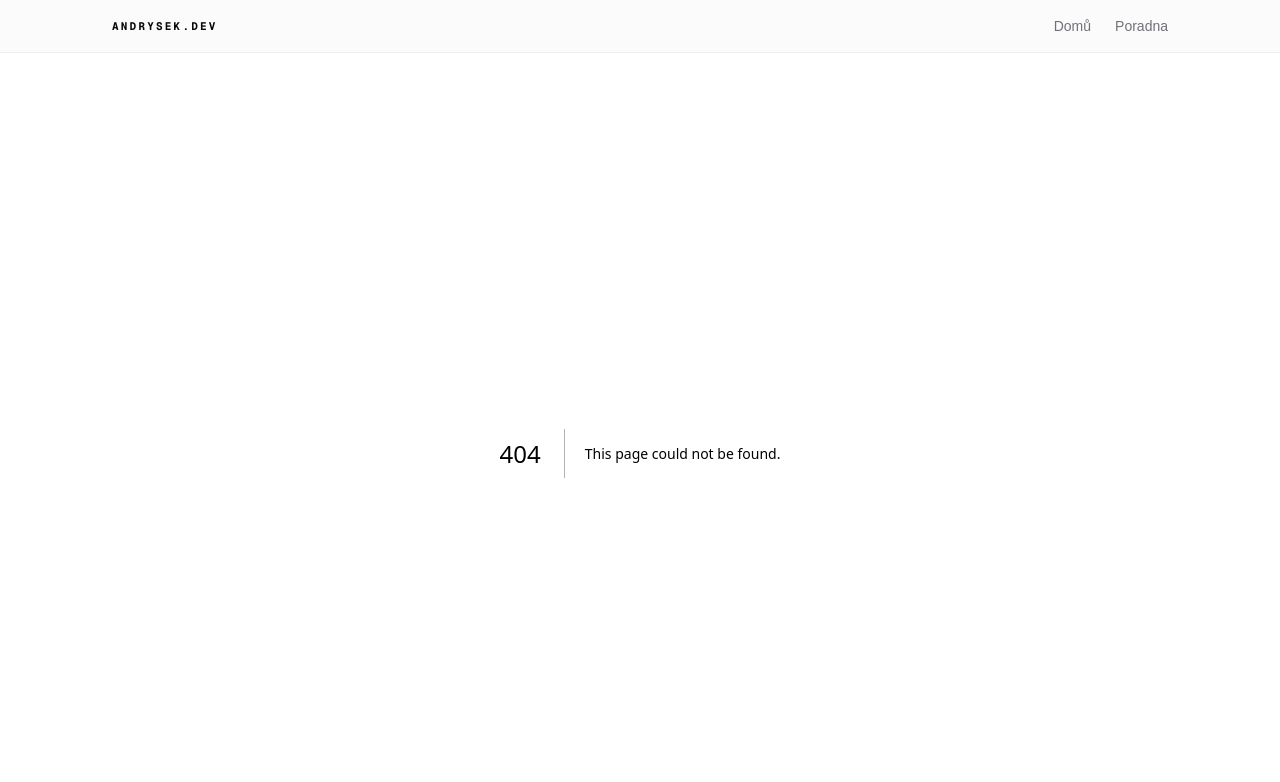
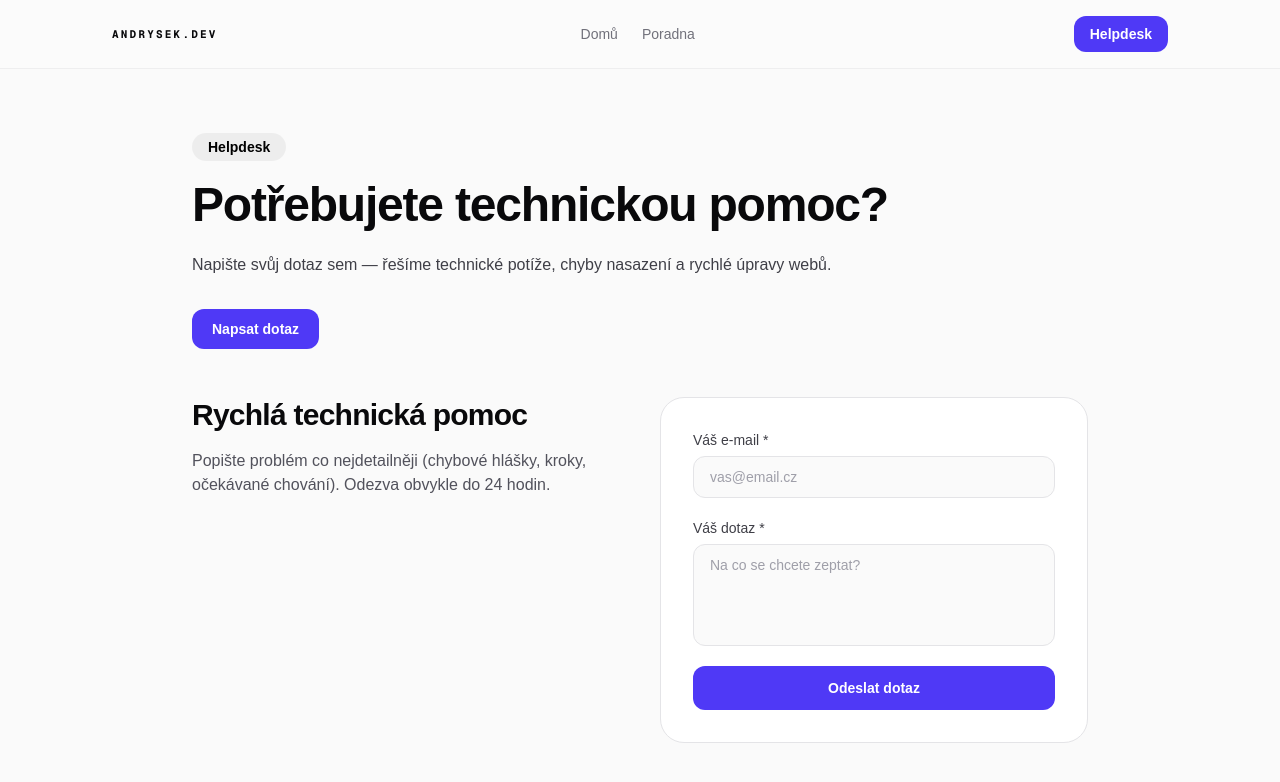
Before and after one commit to Andy-131313/Andy-web, a Next.js app in the folder andy-web/: page /helpdesk in a window 1280 px wide. Before the commit this address had no page. Shown: the top 782 px of the page. Built offline with nearby package versions, Linux system fonts and the light colour scheme.

Commit message:
Add helpdesk page and Helpdesk CTA

```diff
--- a/andy-web/app/components/SiteHeader.tsx
+++ b/andy-web/app/components/SiteHeader.tsx
@@ -46,6 +46,15 @@ export default function SiteHeader() {
             );
           })}
         </nav>
+
+        <Link
+          href="/helpdesk"
+          target="_blank"
+          rel="noopener noreferrer"
+          className="ml-4 inline-flex items-center rounded-xl bg-indigo-600 px-4 py-2 text-sm font-semibold text-white transition hover:bg-indigo-500 focus-visible:outline-none focus-visible:ring-2 focus-visible:ring-indigo-500 focus-visible:ring-offset-2 dark:focus-visible:ring-offset-[#090909]"
+        >
+          Helpdesk
+        </Link>
       </div>
     </header>
   );
--- /dev/null
+++ b/andy-web/app/helpdesk/page.tsx
@@ -0,0 +1,54 @@
+import type { Metadata } from 'next';
+import ContactForm from '../poradna/ContactForm';
+
+export const metadata: Metadata = {
+  title: 'Helpdesk | Andy Web',
+  description:
+    'Helpdesk pro technické dotazy a rychlou podporu ohledně webů, nasazení a úprav.' ,
+};
+
+export default function HelpdeskPage() {
+  return (
+    <div className="min-h-screen bg-zinc-50 text-zinc-950 dark:bg-[#090909] dark:text-zinc-100">
+      <main className="mx-auto max-w-6xl px-6 py-16 sm:px-10 lg:px-12">
+        <section className="mx-auto max-w-4xl">
+          <div className="space-y-5">
+            <p className="inline-flex rounded-full bg-black/5 px-4 py-1 text-sm font-semibold text-black dark:bg-zinc-800 dark:text-zinc-200">
+              Helpdesk
+            </p>
+            <h1 className="text-4xl font-semibold tracking-tight sm:text-5xl">
+              Potřebujete technickou pomoc?
+            </h1>
+            <p className="max-w-2xl text-base leading-8 text-zinc-700 dark:text-zinc-300">
+              Napište svůj dotaz sem — řešíme technické potíže, chyby nasazení a
+              rychlé úpravy webů.
+            </p>
+            <div className="flex flex-wrap gap-3 pt-2">
+              <a
+                href="#kontakt"
+                className="inline-flex items-center rounded-xl bg-indigo-600 px-5 py-2.5 text-sm font-semibold text-white transition hover:bg-indigo-500 focus-visible:outline-none focus-visible:ring-2 focus-visible:ring-indigo-500 focus-visible:ring-offset-2 dark:focus-visible:ring-offset-[#090909]"
+              >
+                Napsat dotaz
+              </a>
+            </div>
+          </div>
+        </section>
+
+        <section id="kontakt" aria-labelledby="kontakt-heading" className="mx-auto mt-12 max-w-4xl">
+          <div className="grid gap-10 lg:grid-cols-2">
+            <div className="flex flex-col gap-4">
+              <h2 id="kontakt-heading" className="text-2xl font-semibold tracking-tight sm:text-3xl">
+                Rychlá technická pomoc
+              </h2>
+              <p className="text-base text-zinc-600 dark:text-zinc-400">
+                Popište problém co nejdetailněji (chybové hlášky, kroky,
+                očekávané chování). Odezva obvykle do 24 hodin.
+              </p>
+            </div>
+            <ContactForm />
+          </div>
+        </section>
+      </main>
+    </div>
+  );
+}
```
